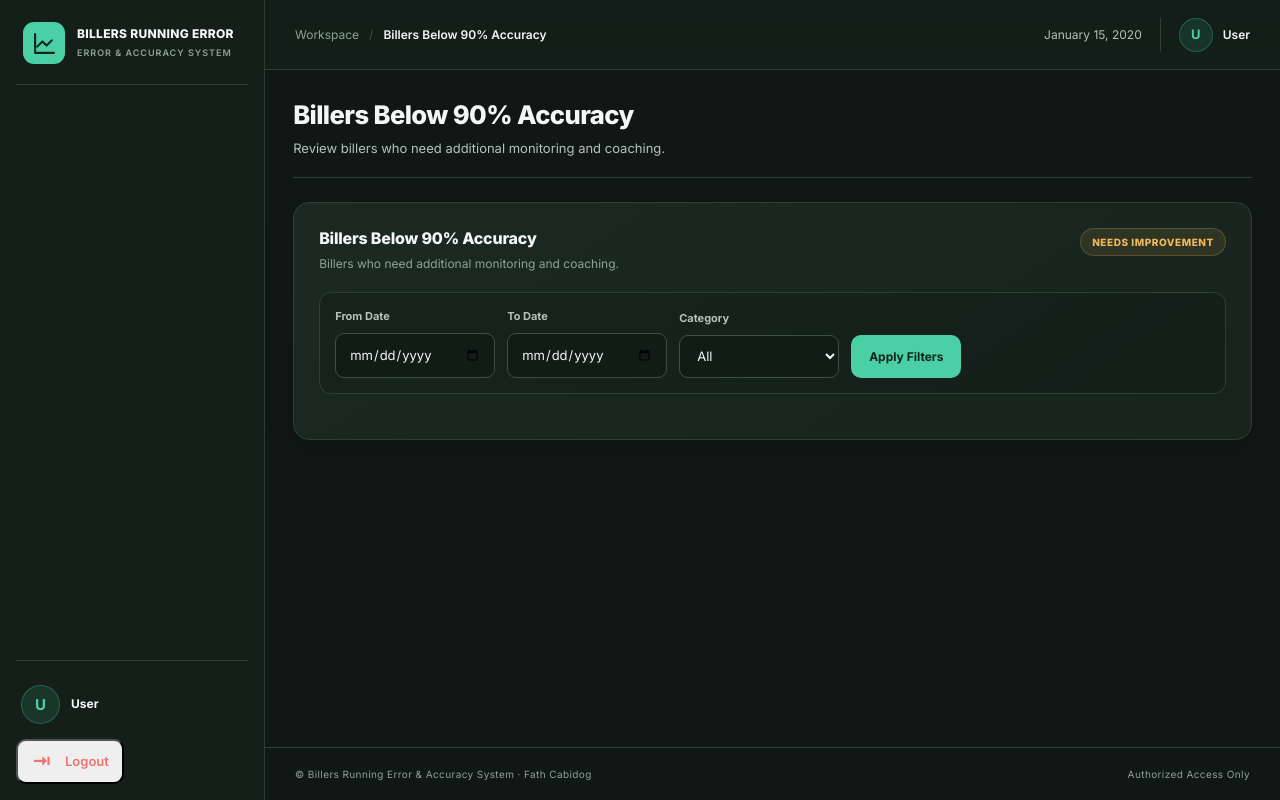
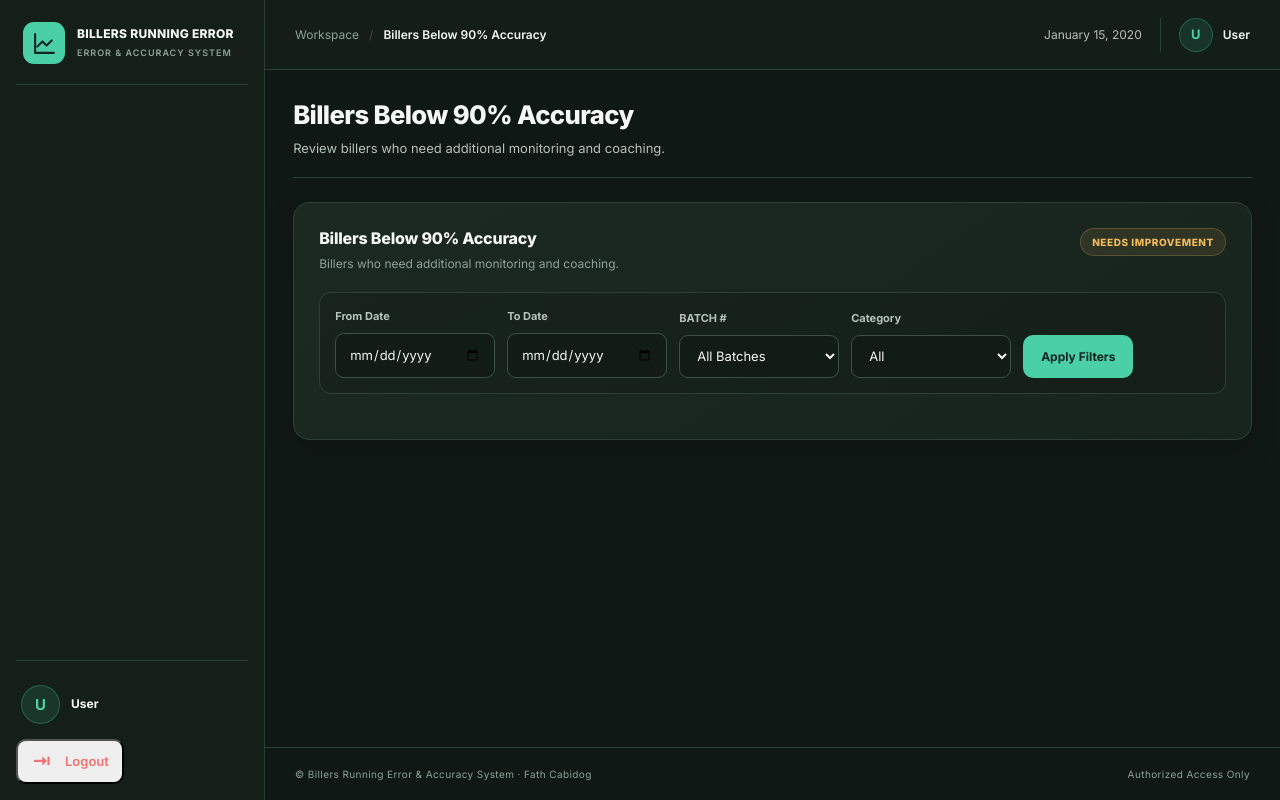
Before and after one commit to PurpleQueen04/billers-running-error-accuracy-system, a Flask app: template templates/billers_below_90.html in a window 1280 px wide. Run offline with Flask 3, Linux system fonts and the light colour scheme; the template is opened without the code that fills it: most values are stand-ins (such as "Sample title", 1, 10 or a date in 2020); some libraries are stand-ins or nearby versions.

Commit message:
Add independent BATCH filter to Below 90% accuracy

```diff
--- a/templates/billers_below_90.html
+++ b/templates/billers_below_90.html
@@ -55,6 +55,16 @@
                    id="below_to"
                    name="below_to"
                    value="{{ below_to_date }}">
+        </div>
+
+        <div class="form-group">
+            <label for="below_batch">BATCH #</label>
+            <select id="below_batch" name="below_batch">
+                <option value="all" {% if below_batch == 'all' %}selected{% endif %}>All Batches</option>
+                {% for batch in below_batch_options %}
+                    <option value="{{ batch }}" {% if below_batch == batch %}selected{% endif %}>{{ batch }}</option>
+                {% endfor %}
+            </select>
         </div>
 
         <div class="form-group">
```
